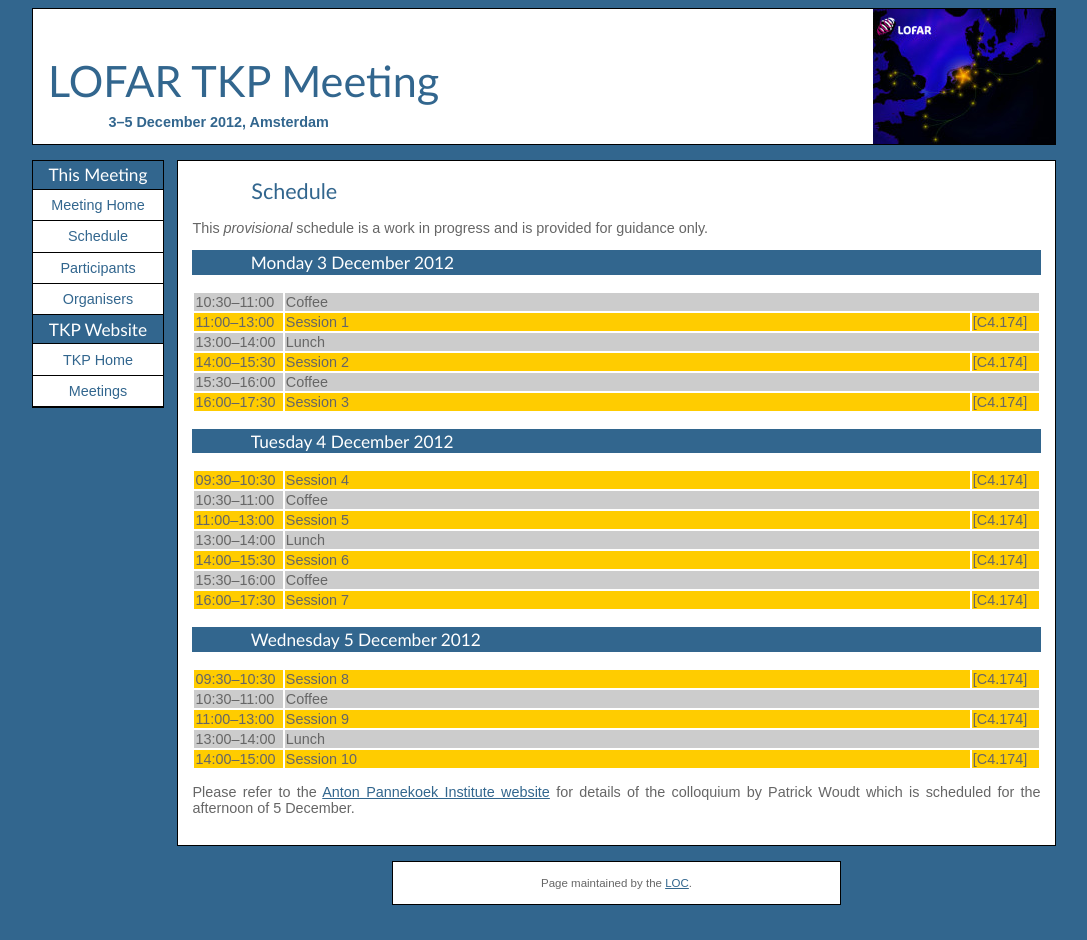
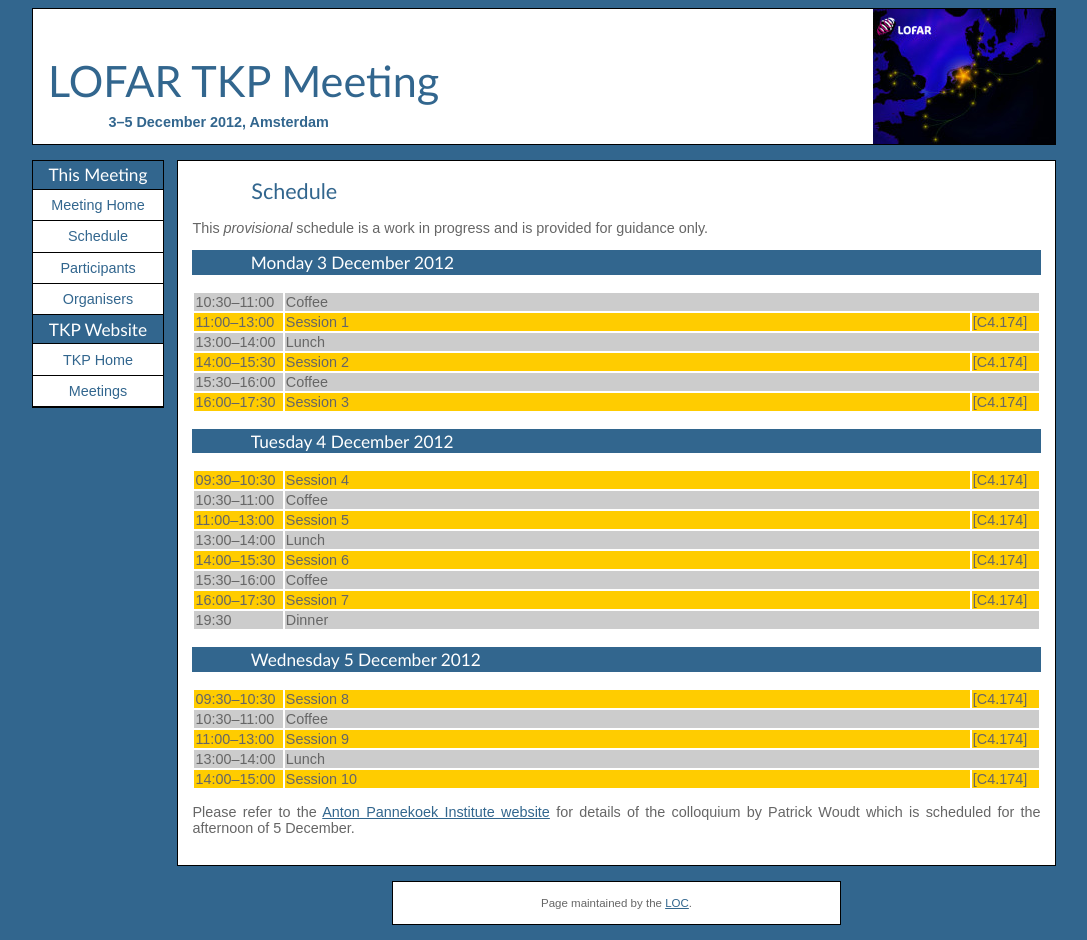
Before and after one commit to transientskp/transientskp.github.com, a Jekyll site: the page built from meetings/2012-12/schedule.html, in a window 1280 px wide. Shown: the whole page, without its empty margins (96-1183 px from the left). Built offline with Jekyll 4.4.1, drawn with Linux system fonts in a browser that asks for light colours.

Commit message:
Add dinner to schedule

```diff
--- a/meetings/2012-12/schedule.html
+++ b/meetings/2012-12/schedule.html
@@ -83,6 +83,10 @@
     <td colspan="3">Session 7</td>
     <td style="width:4.5em;">[C4.174]</td>
   </tr>
+  <tr style="vertical-align:top;background-color: #cccccc">
+    <td>19:30</td>
+    <td colspan="4">Dinner</td>
+  </tr>
 </table>
 
 <br />
```
